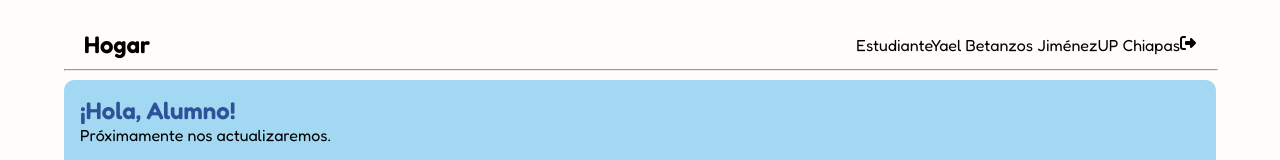
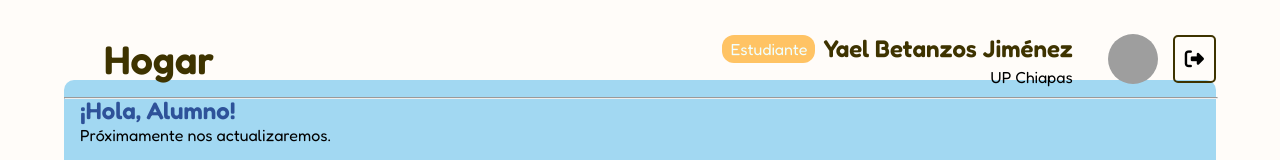
Before and after one commit to YBJ-UP/Nubo, an Angular app: page /home/student in a window 1280 px wide. Shown: the top 160 px of the page. Built offline with nearby package versions, Linux system fonts and the light colour scheme; grey boxes are pictures that could not be loaded.

Commit message:
biblioteca de colores basicos, modificacion de component header

```diff
--- a/src/app/components/header/header.css
+++ b/src/app/components/header/header.css
@@ -11,6 +11,31 @@ section {
     justify-content: space-between;
     align-items: center;
 }
+.title h1{
+    font-size: 2.5em;
+    font-weight: 800;
+    color: var(--color-font);
+    margin: 0;
+    padding-left: 20px;
+}
+.details{
+    display: flex;
+    align-items: center;
+    gap:15px;
+    margin: 0;
+}
+
+.text-details{
+    text-align: right;
+    display: block;
+}
+.tag{
+ display:flex;
+ align-items: center;
+ justify-content: flex-end;
+ gap: 8px;
+ margin-block: 4px;
+}
 
 div {
     margin-block: 10px;
@@ -21,3 +46,40 @@ div {
 hr {
     width: 100%;
 }
+.etiqueta{
+    display: inline-block;
+    padding: 4px 8px;
+    background-color: var(--color-etiqueta);
+    border-radius: 12px;
+    color:azure;
+}
+.user-name{
+    font-weight: bold;
+    font-size: 1.5em;
+    color:var(--color-font);
+}
+.user{
+    width: 50px;
+    height: 50px;
+    border-radius: 50%;
+    overflow: hidden;
+    margin: 0;
+    display: flex;
+    align-items: center;
+    justify-content: center;
+}
+.user img{
+    width: 100%;
+    height: 100%;
+    object-fit: cover;
+}
+
+.logout{
+    display: inline-block;
+    align-items: center;
+    justify-content: center;
+    padding: 10px;
+    border: 2px solid var(--color-font);
+    border-radius: 5px;
+    font-size: 1.2em;
+}
--- a/src/app/components/header/header.html
+++ b/src/app/components/header/header.html
@@ -1,12 +1,17 @@
 <section>
-    <div><h1>{{view()}}</h1></div>
-    <div>
-        <p>
-            <span>{{role()}}</span>
-            <span>{{name()}}</span>
-        </p>
-        <p>{{school()}}</p>
-        <i class="fa-solid fa-right-from-bracket"></i>
+    <div class="title">
+        <h1>{{view()}}</h1>
+    </div>
+    <div class="details">
+        <div class="text-details">
+            <p class="tag">
+                <span class="etiqueta">{{role()}}</span>
+                <span class="user-name">{{name()}}</span>
+            </p>
+           <p>{{school()}}</p>
+        </div>
+        <div class="user"> <img src="/public/perfil.jpg" alt=""></div>
+        <span class="logout"><i class="fa-solid fa-right-from-bracket"></i></span>
     </div>
 </section>
 <hr>
--- a/src/app/galeria-palabras/galeria-palabras.ts
+++ b/src/app/galeria-palabras/galeria-palabras.ts
@@ -5,7 +5,7 @@ import { Header } from "../components/header/header";
 
 @Component({
   selector: 'app-galeria-palabras',
-  imports: [Sidebar, Header],
+  imports: [Header],
   templateUrl: './galeria-palabras.html',
   styleUrl: './galeria-palabras.css'
 })
--- a/src/styles.css
+++ b/src/styles.css
@@ -1,3 +1,15 @@
+:root{
+    --color-base:#FFF9F2;
+    --color-barra:#EBE3C0;
+    --color-model:#FFD0A7;
+    --color-model2:#D6DC82;
+    --color-model3:#A2D8F2;
+    --color-etiqueta:#FFC364;
+    --color-etiqueta2:#C9C7E9;
+    --color-font:#3E3300;
+}
+
+
 *{
     margin: 0;
     padding: 0;
```
Also changed, not shown: public/perfil.jpg (added).
